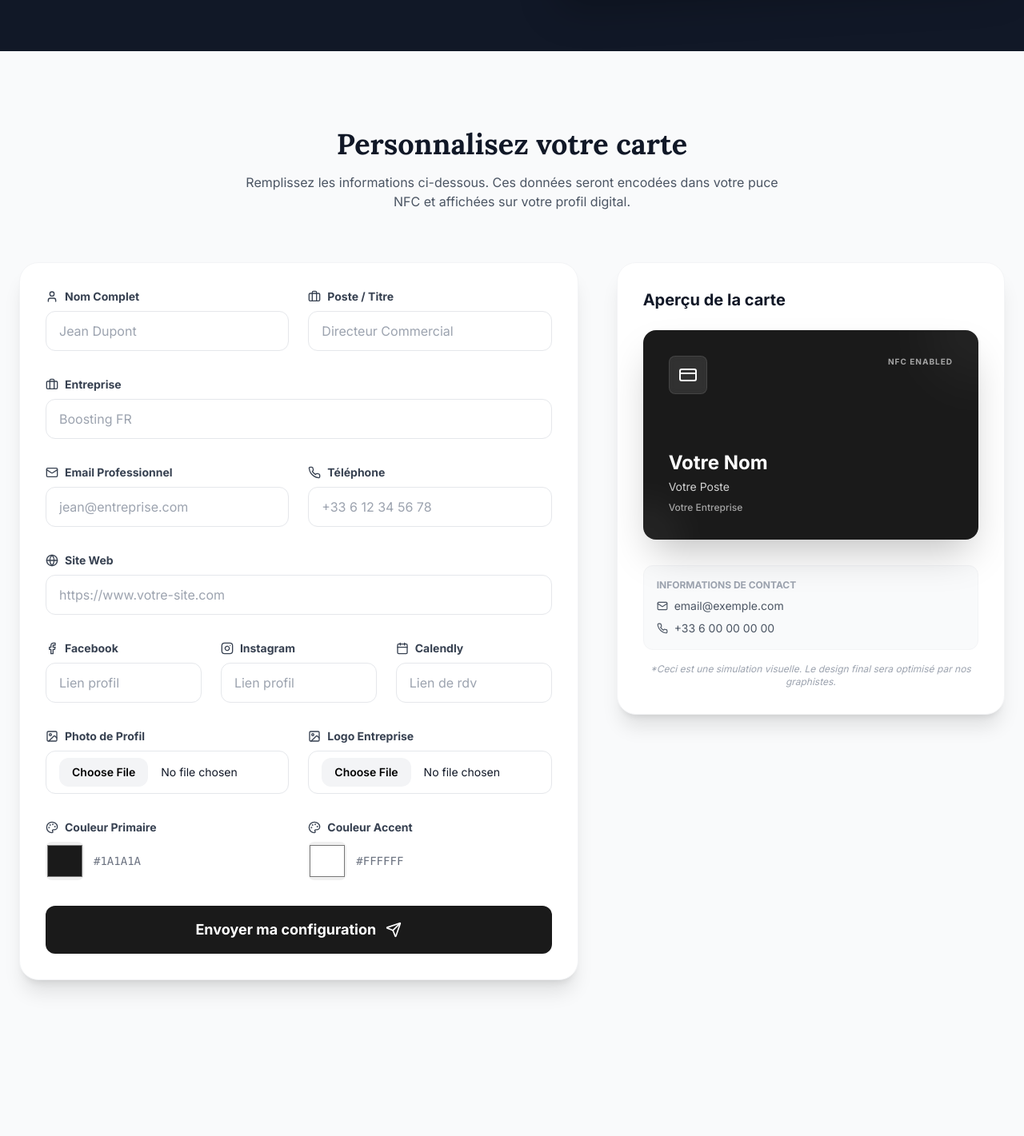
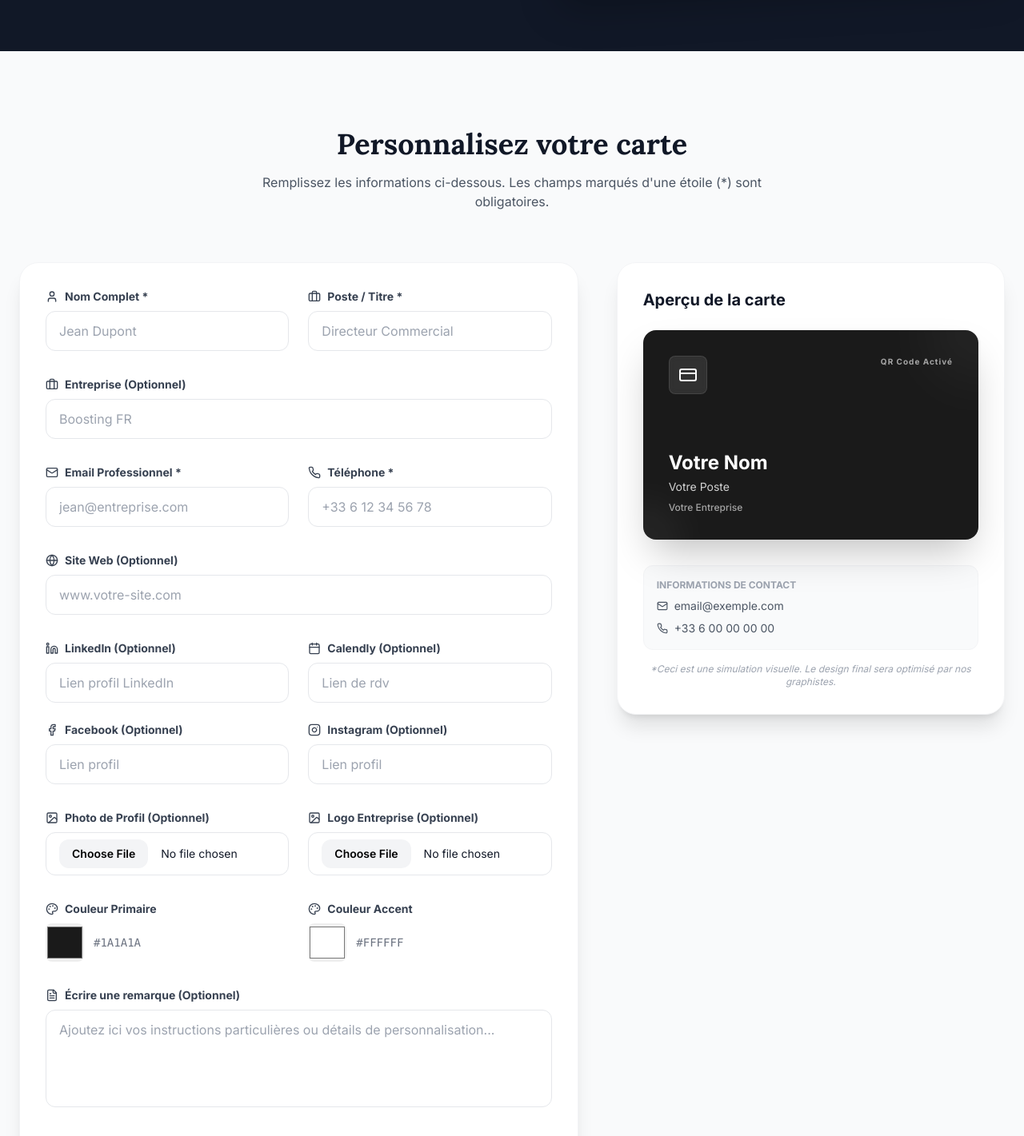
Before and after one commit to AmineJanedi/BoostingFR_Client, a React (Vite) app: page / in a window 1280 px wide. Shown: the part 1348-2769 px from the top of the page at 80% size. Built offline with nearby package versions, Linux system fonts and the light colour scheme; what @radix-ui/themes would draw is missing.

Commit message:
c bon kamaln

```diff
--- a/src/components/CardForm.tsx
+++ b/src/components/CardForm.tsx
@@ -3,20 +3,24 @@ import { useForm } from 'react-hook-form';
 import { zodResolver } from '@hookform/resolvers/zod';
 import * as z from 'zod';
 import { motion } from 'framer-motion';
-import { User, Briefcase, Mail, Phone, Globe, Facebook, Instagram, Calendar, Image as ImageIcon, Palette, Send, CheckCircle, CreditCard } from 'lucide-react';
+import { User, Briefcase, Mail, Phone, Globe, Facebook, Instagram, Linkedin, Calendar, Image as ImageIcon, Palette, Send, CheckCircle, CreditCard, FileText } from 'lucide-react';
 import { toast } from 'react-toastify';
 import { supabase } from '../supabaseClient';
 
+// Validation Zod modifiée pour accepter les chaînes de texte libres pour le site web
 const schema = z.object({
   name: z.string().min(2, "Le nom est requis"),
   title: z.string().min(2, "Le poste est requis"),
-  company: z.string().min(2, "L'entreprise est requise"),
   email: z.string().email("Email invalide"),
   phone: z.string().min(10, "Numéro de téléphone invalide"),
-  website: z.string().url("L'URL doit commencer par http:// ou https://").or(z.string().length(0)),
+  company: z.string().optional().or(z.string().length(0)),
+  // Changement ici : On accepte du texte classique plutôt que de forcer le format strict z.string().url()
+  website: z.string().optional().or(z.string().length(0)),
   facebook: z.string().optional(),
   instagram: z.string().optional(),
+  linkedin: z.string().optional(),
   calendly: z.string().optional(),
+  remark: z.string().optional(),
   photoFile: z.any().optional(),
   logoFile: z.any().optional(),
   primaryColor: z.string().default("#1a1a1a"),
@@ -35,10 +39,13 @@ const CardForm = () => {
     defaultValues: {
       primaryColor: "#1a1a1a",
       accentColor: "#ffffff",
+      company: "",
       website: "",
       facebook: "",
       instagram: "",
-      calendly: ""
+      linkedin: "",
+      calendly: "",
+      remark: ""
     }
   });
 
@@ -96,7 +103,6 @@ const CardForm = () => {
         return urlData.publicUrl;
       };
 
-      // 1. Envoi des fichiers aux buckets de stockage
       if (data.photoFile && data.photoFile.length > 0) {
         photoUrl = await uploadFile(data.photoFile, 'photo');
       }
@@ -104,7 +110,6 @@ const CardForm = () => {
         logoUrl = await uploadFile(data.logoFile, 'logo');
       }
 
-      // 2. Nettoyage des fichiers pour l'insertion SQL
       const { photoFile, logoFile, ...textData } = data;
 
       const finalPayload = {
@@ -113,7 +118,6 @@ const CardForm = () => {
         logoUrl: logoUrl
       };
 
-      // 3. Sauvegarde dans la table SQL
       const { error: insertError } = await supabase
         .from('nfc_cards')
         .insert([finalPayload]);
@@ -140,7 +144,7 @@ const CardForm = () => {
         </div>
         <h2 className="text-3xl font-serif font-bold mb-4">Demande Reçue !</h2>
         <p className="text-gray-600 text-lg mb-8 leading-relaxed">
-          Merci pour votre confiance. L'équipe de <strong>Boosting FR</strong> va analyser vos données et vous envoyer un email de confirmation pour valider le design de votre carte NFC sous 24h.
+          Merci pour votre confiance. L'équipe de <strong>Boosting FR</strong> va analyser vos données et vous envoyer un email de confirmation pour valider le design de votre carte QR Code sous 24h.
         </p>
         <button
           onClick={() => setIsSubmitted(false)}
@@ -158,17 +162,19 @@ const CardForm = () => {
         <div className="text-center mb-16">
           <h2 className="text-4xl font-serif font-bold mb-4">Personnalisez votre carte</h2>
           <p className="text-gray-600 max-w-2xl mx-auto">
-            Remplissez les informations ci-dessous. Ces données seront encodées dans votre puce NFC et affichées sur votre profil digital.
+            Remplissez les informations ci-dessous. Les champs marqués d'une étoile (*) sont obligatoires.
           </p>
         </div>
 
         <div className="grid lg:grid-cols-12 gap-12 items-start">
           <div className="lg:col-span-7">
             <form onSubmit={handleSubmit(onSubmit)} className="bg-white rounded-3xl p-8 shadow-xl border border-gray-100 space-y-8">
+
+              {/* Ligne 1 : Nom et Poste */}
               <div className="grid md:grid-cols-2 gap-6">
                 <div className="space-y-2">
                   <label className="text-sm font-bold text-gray-700 flex items-center gap-2">
-                    <User size={16} /> Nom Complet
+                    <User size={16} /> Nom Complet *
                   </label>
                   <input
                     {...register('name')}
@@ -179,7 +185,7 @@ const CardForm = () => {
                 </div>
                 <div className="space-y-2">
                   <label className="text-sm font-bold text-gray-700 flex items-center gap-2">
-                    <Briefcase size={16} /> Poste / Titre
+                    <Briefcase size={16} /> Poste / Titre *
                   </label>
                   <input
                     {...register('title')}
@@ -190,9 +196,10 @@ const CardForm = () => {
                 </div>
               </div>
 
+              {/* Entreprise */}
               <div className="space-y-2">
                 <label className="text-sm font-bold text-gray-700 flex items-center gap-2">
-                  <Briefcase size={16} /> Entreprise
+                  <Briefcase size={16} /> Entreprise (Optionnel)
                 </label>
                 <input
                   {...register('company')}
@@ -202,10 +209,11 @@ const CardForm = () => {
                 {errors.company && <p className="text-xs text-red-500">{errors.company.message}</p>}
               </div>
 
+              {/* Ligne 2 : Email et Téléphone */}
               <div className="grid md:grid-cols-2 gap-6">
                 <div className="space-y-2">
                   <label className="text-sm font-bold text-gray-700 flex items-center gap-2">
-                    <Mail size={16} /> Email Professionnel
+                    <Mail size={16} /> Email Professionnel *
                   </label>
                   <input
                     {...register('email')}
@@ -216,7 +224,7 @@ const CardForm = () => {
                 </div>
                 <div className="space-y-2">
                   <label className="text-sm font-bold text-gray-700 flex items-center gap-2">
-                    <Phone size={16} /> Téléphone
+                    <Phone size={16} /> Téléphone *
                   </label>
                   <input
                     {...register('phone')}
@@ -227,22 +235,44 @@ const CardForm = () => {
                 </div>
               </div>
 
+              {/* Site Web sans contrainte d'URL absolue */}
               <div className="space-y-2">
                 <label className="text-sm font-bold text-gray-700 flex items-center gap-2">
-                  <Globe size={16} /> Site Web
+                  <Globe size={16} /> Site Web (Optionnel)
                 </label>
                 <input
                   {...register('website')}
-                  placeholder="https://www.votre-site.com"
+                  placeholder="www.votre-site.com"
                   className={`w-full px-4 py-3 rounded-xl border ${errors.website ? 'border-red-500' : 'border-gray-200'} focus:ring-2 focus:ring-primary/20 outline-none transition-all`}
                 />
                 {errors.website && <p className="text-xs text-red-500">{errors.website.message}</p>}
               </div>
 
-              <div className="grid md:grid-cols-3 gap-6">
+              {/* Réseaux Sociaux & Liens */}
+              <div className="grid md:grid-cols-2 gap-6">
                 <div className="space-y-2">
                   <label className="text-sm font-bold text-gray-700 flex items-center gap-2">
-                    <Facebook size={16} /> Facebook
+                    <Linkedin size={16} /> LinkedIn (Optionnel)
+                  </label>
+                  <input
+                    {...register('linkedin')}
+                    placeholder="Lien profil LinkedIn"
+                    className="w-full px-4 py-3 rounded-xl border border-gray-200 focus:ring-2 focus:ring-primary/20 outline-none transition-all"
+                  />
+                </div>
+                <div className="space-y-2">
+                  <label className="text-sm font-bold text-gray-700 flex items-center gap-2">
+                    <Calendar size={16} /> Calendly (Optionnel)
+                  </label>
+                  <input
+                    {...register('calendly')}
+                    placeholder="Lien de rdv"
+                    className="w-full px-4 py-3 rounded-xl border border-gray-200 focus:ring-2 focus:ring-primary/20 outline-none transition-all"
+                  />
+                </div>
+                <div className="space-y-2">
+                  <label className="text-sm font-bold text-gray-700 flex items-center gap-2">
+                    <Facebook size={16} /> Facebook (Optionnel)
                   </label>
                   <input
                     {...register('facebook')}
@@ -252,7 +282,7 @@ const CardForm = () => {
                 </div>
                 <div className="space-y-2">
                   <label className="text-sm font-bold text-gray-700 flex items-center gap-2">
-                    <Instagram size={16} /> Instagram
+                    <Instagram size={16} /> Instagram (Optionnel)
                   </label>
                   <input
                     {...register('instagram')}
@@ -260,22 +290,13 @@ const CardForm = () => {
                     className="w-full px-4 py-3 rounded-xl border border-gray-200 focus:ring-2 focus:ring-primary/20 outline-none transition-all"
                   />
                 </div>
-                <div className="space-y-2">
-                  <label className="text-sm font-bold text-gray-700 flex items-center gap-2">
-                    <Calendar size={16} /> Calendly
-                  </label>
-                  <input
-                    {...register('calendly')}
-                    placeholder="Lien de rdv"
-                    className="w-full px-4 py-3 rounded-xl border border-gray-200 focus:ring-2 focus:ring-primary/20 outline-none transition-all"
-                  />
-                </div>
               </div>
 
+              {/* Médias */}
               <div className="grid md:grid-cols-2 gap-6">
                 <div className="space-y-2">
                   <label className="text-sm font-bold text-gray-700 flex items-center gap-2">
-                    <ImageIcon size={16} /> Photo de Profil
+                    <ImageIcon size={16} /> Photo de Profil (Optionnel)
                   </label>
                   <input
                     type="file"
@@ -286,7 +307,7 @@ const CardForm = () => {
                 </div>
                 <div className="space-y-2">
                   <label className="text-sm font-bold text-gray-700 flex items-center gap-2">
-                    <ImageIcon size={16} /> Logo Entreprise
+                    <ImageIcon size={16} /> Logo Entreprise (Optionnel)
                   </label>
                   <input
                     type="file"
@@ -297,6 +318,7 @@ const CardForm = () => {
                 </div>
               </div>
 
+              {/* Couleurs */}
               <div className="grid md:grid-cols-2 gap-6">
                 <div className="space-y-2">
                   <label className="text-sm font-bold text-gray-700 flex items-center gap-2">
@@ -326,6 +348,20 @@ const CardForm = () => {
                 </div>
               </div>
 
+              {/* Champ Remarque */}
+              <div className="space-y-2">
+                <label className="text-sm font-bold text-gray-700 flex items-center gap-2">
+                  <FileText size={16} /> Écrire une remarque (Optionnel)
+                </label>
+                <textarea
+                  {...register('remark')}
+                  placeholder="Ajoutez ici vos instructions particulières ou détails de personnalisation..."
+                  rows={4}
+                  className="w-full px-4 py-3 rounded-xl border border-gray-200 focus:ring-2 focus:ring-primary/20 outline-none transition-all resize-none"
+                />
+              </div>
+
+              {/* Bouton Soumission */}
               <div className="space-y-2">
                 <button
                   type="submit"
@@ -351,7 +387,7 @@ const CardForm = () => {
             </form>
           </div>
 
-          {/* Aperçu */}
+          {/* Aperçu Visuel */}
           <div className="lg:col-span-5 sticky top-32">
             <div className="bg-white rounded-3xl p-8 shadow-xl border border-gray-100">
               <h3 className="text-xl font-bold mb-6 flex items-center gap-2">
@@ -376,7 +412,7 @@ const CardForm = () => {
                     </div>
 
                     <div className="text-right flex flex-col items-end gap-2">
-                      <p className="text-[10px] font-bold tracking-widest opacity-60" style={{ color: accentColor }}>NFC ENABLED</p>
+                      <p className="text-[10px] font-bold tracking-widest opacity-60" style={{ color: accentColor }}>QR Code Activé</p>
                       {photoPreview && (
                         <div className="w-14 h-14 rounded-full overflow-hidden border-2 border-white/20 shadow-md">
                           <img src={photoPreview} alt="Profil" className="w-full h-full object-cover" />
--- a/src/components/Footer.tsx
+++ b/src/components/Footer.tsx
@@ -14,7 +14,7 @@ const Footer = () => {
               <span className="text-2xl font-bold tracking-tight font-serif">boosting.fr</span>
             </div>
             <p className="text-gray-500 leading-relaxed">
-              L'agence leader en solutions de networking NFC en France. Nous transformons vos interactions professionnelles.
+              L'agence leader en solutions de networking QR Code en France. Nous transformons vos interactions professionnelles.
             </p>
             <div className="flex gap-4">
               {[Instagram, Facebook, Twitter, Linkedin].map((Icon, i) => (
@@ -44,9 +44,9 @@ const Footer = () => {
               <li><a href="#" className="hover:text-primary transition-colors">Partenaires</a></li>
             </ul>
           </div>
-
+ {/*
           <div>
-            <h4 className="font-bold mb-6">Contact</h4>
+           <h4 className="font-bold mb-6">Contact</h4>
             <ul className="space-y-4 text-gray-500">
               <li className="flex items-center gap-3">
                 <Mail size={18} className="text-primary" />
@@ -61,7 +61,7 @@ const Footer = () => {
                 Paris, France
               </li>
             </ul>
-          </div>
+          </div>*/}
         </div>
 
         <div className="pt-8 border-t border-gray-100 flex flex-col md:flex-row justify-between items-center gap-4">
--- a/src/components/Header.tsx
+++ b/src/components/Header.tsx
@@ -14,10 +14,9 @@ const Header = () => {
   }, []);
 
   const navLinks = [
-    { name: 'Produits', href: '#products' },
     { name: 'Fonctionnement', href: '#how-it-works' },
-    { name: 'Témoignages', href: '#testimonials' },
-    { name: 'FAQ', href: '#faq' },
+    { name: 'Service', href: '#service' },
+
   ];
 
   return (
--- a/src/components/Hero.tsx
+++ b/src/components/Hero.tsx
@@ -30,7 +30,7 @@ const Hero = () => {
           </h1>
 
           <p className="text-lg text-gray-600 mb-6 max-w-xl leading-relaxed">
-            Passez au digital avec les cartes de visite NFC de Boosting.fr. Partagez vos coordonnées, réseaux sociaux et liens en un seul geste.
+            Passez au digital avec les cartes de visite QR Code de Boosting.fr. Partagez vos coordonnées, réseaux sociaux et liens en un seul geste.
           </p>
 
           <div className="flex flex-col sm:flex-row gap-3 mb-8">
@@ -67,7 +67,7 @@ const Hero = () => {
           <div className="relative z-10 aspect-[4/3] rounded-3xl overflow-hidden shadow-2xl transform rotate-2 hover:rotate-0 transition-transform duration-500">
             <img
               src="/carte.png"
-              alt="NFC Business Card"
+              alt="QR Code Business Card"
     className="w-4/4 h-auto object-contain"
             />
             <div className="absolute inset-0 bg-gradient-to-t from-black/60 to-transparent flex flex-col justify-end p-6 text-white">
--- a/src/pages/Home.tsx
+++ b/src/pages/Home.tsx
@@ -26,12 +26,12 @@ const Features = () => {
     {
       icon: Smartphone,
       title: "Compatible iOS & Android",
-      description: "Fonctionne avec tous les smartphones modernes équipés de la technologie NFC."
+      description: "Fonctionne avec tous les smartphones modernes équipés de la technologie QR Code."
     }
   ];
 
   return (
-    <section id="products" className="py-24 bg-gray-50">
+    <section id="service" className="py-24 bg-gray-50">
       <div className="max-w-7xl mx-auto px-6">
         <div className="text-center mb-16">
           <h2 className="text-4xl font-serif font-bold mb-4">Pourquoi choisir Boosting.fr ?</h2>
@@ -98,7 +98,7 @@ export default function Home() {
               <div className="relative justify-self-center lg:justify-self-end w-full max-w-md lg:max-w-none">
                 <img
                   src="/boostingex.png"
-                  alt="NFC Tap"
+                  alt="QR Code Tap"
                   className="rounded-3xl shadow-2xl transform -rotate-3 max-w-full h-auto"
                 />
               </div>
```
Also changed, not shown: src/pages/AdminDashboard.tsx (+30 -26 lines), public/boostingex.png, public/carte.png.
